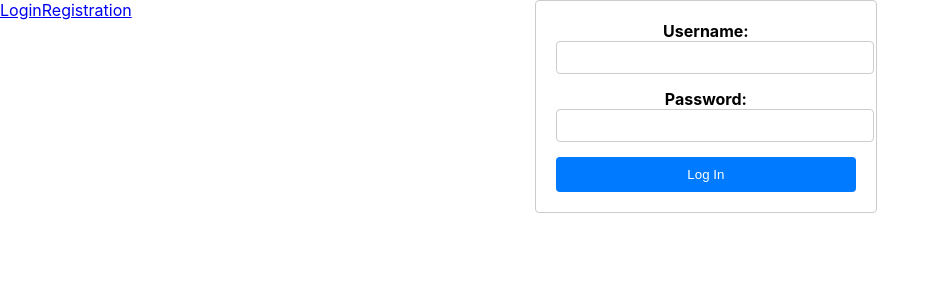
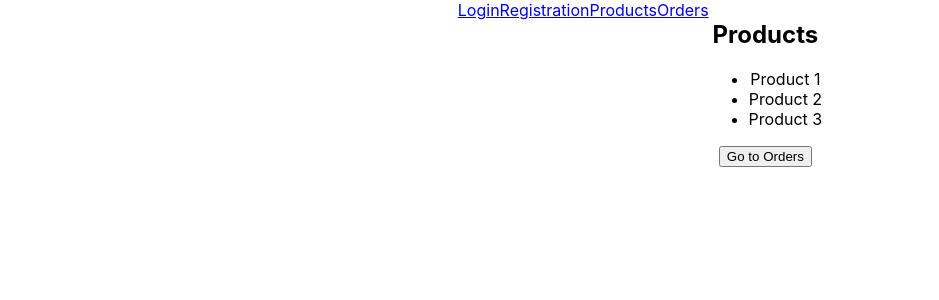
Before and after one commit to CodeCraftersGPT/tileskart3, a React (Create React App) app: page /products in a window 1280 px wide. Shown: the top 300 px of the page, without its empty margins (0-939 px from the left). Built offline with nearby package versions, Linux system fonts and the light colour scheme.

Commit message:
43-react-router-useNavigate

```diff
--- a/src/App.js
+++ b/src/App.js
@@ -18,6 +18,8 @@ import Registration from './Components/FormAndEventHandling/Registration';
 
 import Navigation from './Components/Routing/Navigation';
 import { BrowserRouter as Router, Routes,Route } from 'react-router-dom';
+import Products from './Components/Routing/Products';
+import Orders from './Components/Routing/Orders';
 
 
 
@@ -45,7 +47,12 @@ function App() {
         <Routes>
           <Route path="/login" element={<Login/>}/>
           <Route path="/registration" element={<Registration/>}/>
+          <Route path="/products" element={<Products/>}/>
+          <Route path="/orders" element={<Orders/>}/>
+
           <Route path="*" element={<Login/>}/>
+
+
         </Routes>
       </Router>
 
--- a/src/Components/Routing/Navigation.js
+++ b/src/Components/Routing/Navigation.js
@@ -13,6 +13,8 @@ function Navigation() {
         <div >
             <NavLink to="/login" >Login</NavLink>
             <NavLink to="/registration" >Registration</NavLink>
+            <NavLink to="/products" >Products</NavLink>
+            <NavLink to="/orders" >Orders</NavLink>
         </div>
     )
 }
--- /dev/null
+++ b/src/Components/Routing/Orders.js
@@ -0,0 +1,18 @@
+// define orders component with hard coded list of orders
+
+import React from 'react';
+
+function Orders() {
+    return (
+        <div>
+        <h2>Orders</h2>
+        <ul>
+            <li>Order 1</li>
+            <li>Order 2</li>
+            <li>Order 3</li>
+        </ul>
+        </div>
+    );
+    }
+
+export default Orders;
--- /dev/null
+++ b/src/Components/Routing/Products.js
@@ -0,0 +1,29 @@
+// define the Products component with hard coded list of products
+
+import React from 'react';
+import { useNavigate } from 'react-router-dom';
+
+
+function Products() {
+
+const navigate = useNavigate();
+
+const navigateToOrders = () => {
+    navigate('/orders');
+}
+
+
+  return (
+    <div>
+      <h2>Products</h2>
+      <ul>
+        <li>Product 1</li>
+        <li>Product 2</li>
+        <li>Product 3</li>
+      </ul>
+      <button onClick={navigateToOrders}>Go to Orders</button>
+    </div>
+  );
+}
+
+export default Products;
```
